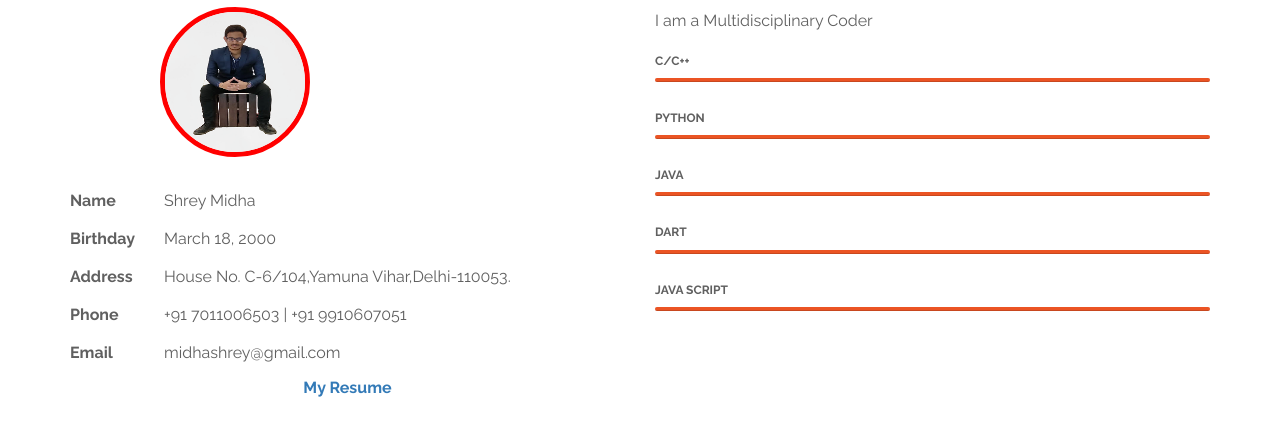
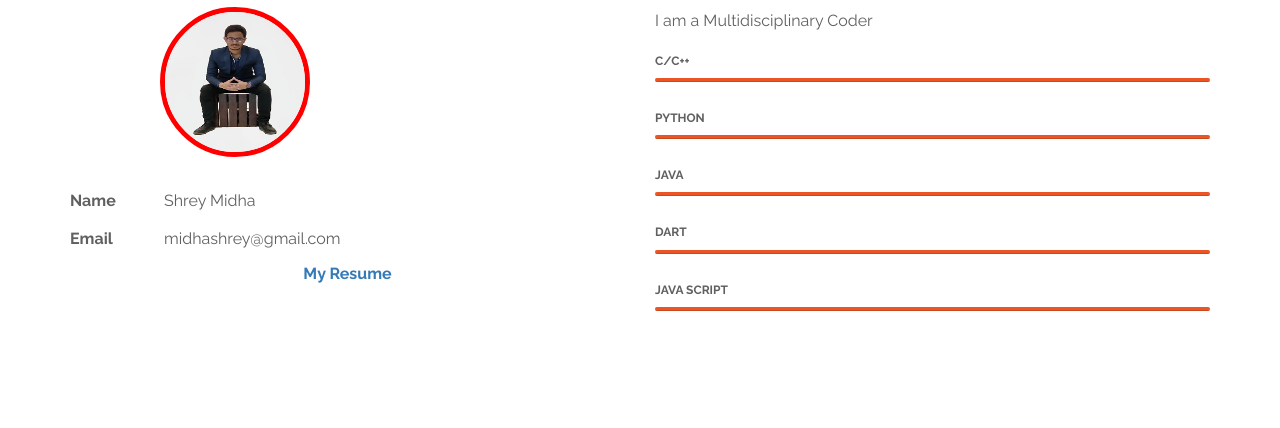
Before and after one commit to MidhaShrey/midhashrey.github.io, a plain HTML site: page index.html in a window 1280 px wide. Shown: the part 2419-2847 px from the top of the page. Drawn offline with Linux system fonts and the light colour scheme.

Commit message:
Update index.html

```diff
--- a/index.html
+++ b/index.html
@@ -222,9 +222,6 @@ https://templatemo.com/tm-464-ultra-profile-->
 					<h2 class="title">My <strong>Profile</strong></h2>
 					<img src="./images/shrey.png" alt="profileImage" id="myPic">
 					<p><span class="tm-info-label">Name</span> Shrey Midha</p>
-					<p><span class="tm-info-label">Birthday</span> March 18, 2000</p>
-					<p><span class="tm-info-label">Address</span> House No. C-6/104,Yamuna Vihar,Delhi-110053.</p>
-					<p><span class="tm-info-label">Phone</span> +91 7011006503 | +91 9910607051</p>
 					<p><span class="tm-info-label">Email</span> midhashrey@gmail.com</p>
 					<!--Insert a link of the resume to be downloaded-->
 
```
